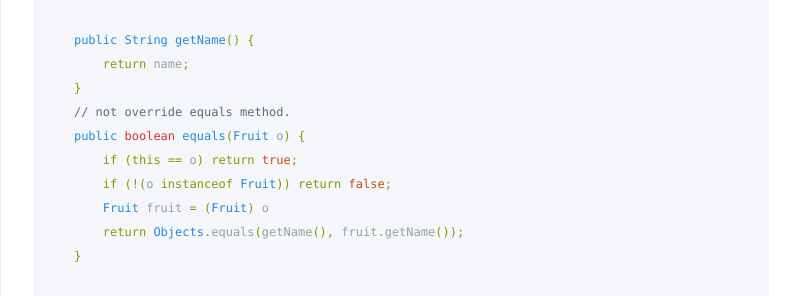
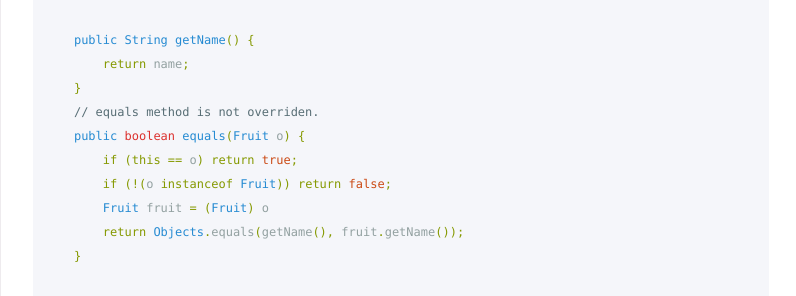
Before and after one commit to doubleknd26/blog, a Jekyll site: the page built from docs/java/equals-method-overriding.md, in a window 1280 px wide. Shown: the part 852-1148 px from the top of the page, without its empty margins (355-1151 px from the left). Built offline with Jekyll 4.4.1, drawn with Linux system fonts in a browser that asks for light colours.

Commit message:
[update] update contents

```diff
--- a/docs/java/equals-method-overriding.md
+++ b/docs/java/equals-method-overriding.md
@@ -34,7 +34,7 @@ class Fruit {
     public String getName() {
         return name;
     }
-    // not override equals method.
+    // equals method is not overriden.
     public boolean equals(Fruit o) {
         if (this == o) return true;
         if (!(o instanceof Fruit)) return false;
```
